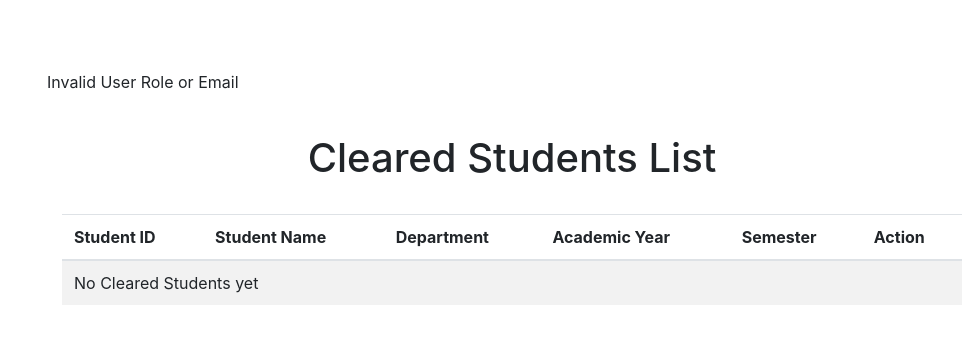
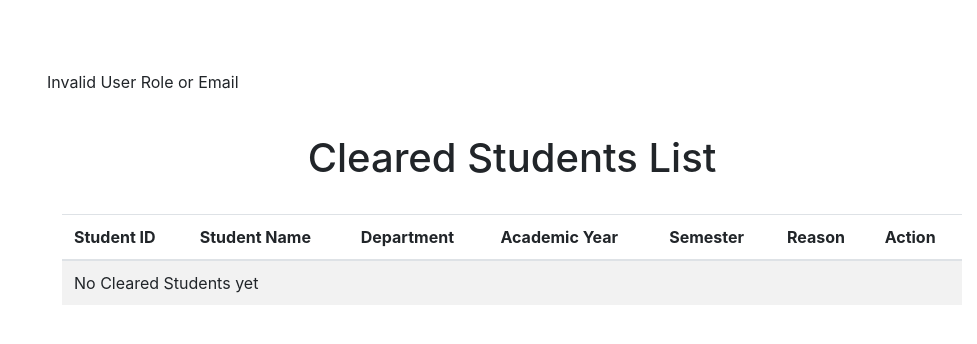
Before and after one commit to drbura/ip2, a PHP site: page /components/actors/cleared.php in a window 1280 px wide. Shown: the top 344 px of the page, without its empty margins (303-1280 px from the left). Run offline with PHP 8.4, Linux system fonts and the light colour scheme; data that the repository does not hold is empty.

Commit message:
Update cleared.php

```diff
--- a/components/actors/cleared.php
+++ b/components/actors/cleared.php
@@ -24,7 +24,7 @@ if ($role_result && $role_result->num_rows > 0) {
     // Fetch all cleared students
     $display_query = "
         SELECT c.student_id, CONCAT(d.first_name, ' ', d.father_name, ' ', d.gfather_name) AS student_name,
-               c.department, c.AcademicYear, c.Semester
+               c.department, c.AcademicYear, c.Semester, c.reason
         FROM clearedstudentslist c
         INNER JOIN ddustudentdata d ON c.student_id = d.student_id
         WHERE c.is_completed = 1";
@@ -54,7 +54,7 @@ if ($role_result && $role_result->num_rows > 0) {
         // Fetch cleared students for the department head
         $display_query = "
             SELECT c.student_id, CONCAT(d.first_name, ' ', d.father_name, ' ', d.gfather_name) AS student_name,
-                   c.department, c.AcademicYear, c.Semester
+                   c.department, c.AcademicYear, c.Semester, c.reason
             FROM clearedstudentslist c
             INNER JOIN ddustudentdata d ON c.student_id = d.student_id
             WHERE c.is_completed = 1 AND c.department = ?";
@@ -89,7 +89,6 @@ $conn->close();
     <script src="https://cdnjs.cloudflare.com/ajax/libs/jquery/3.3.1/jquery.min.js"></script>
     <script src="https://maxcdn.bootstrapcdn.com/bootstrap/4.0.0/js/bootstrap.min.js"></script>
     <style>
-
         body{
             margin-top: 70px;
             margin-left: 350px;
@@ -141,6 +140,7 @@ $conn->close();
                         <th>Department</th>
                         <th>Academic Year</th>
                         <th>Semester</th>
+                        <th>Reason</th> <!-- Added Reason column header -->
                         <th>Action
                             <?php if ($user_role === 'Registrar'): ?>
                                 <button class="btn btn-primary btn-sm" onclick="promoteAll()">Promote All</button>
@@ -159,18 +159,18 @@ $conn->close();
                                     <td><?php echo htmlspecialchars($data_row['department']); ?></td>
                                     <td><?php echo htmlspecialchars($data_row['AcademicYear']); ?></td>
                                     <td><?php echo htmlspecialchars($data_row['Semester']); ?></td>
+                                    <td><?php echo htmlspecialchars($data_row['reason']); ?></td> <!-- Added Reason column -->
                                     <td>
                                         <div class="btn-group">
                                             <a href="student_specific.php?student_id=<?php echo htmlspecialchars($data_row['student_id']); ?>&action=view" class="btn btn-info btn-sm">View PDF</a>
                                             <a href="student_specific.php?student_id=<?php echo htmlspecialchars($data_row['student_id']); ?>&action=download" class="btn btn-success btn-sm">Download PDF</a>
                                         </div>
                                     </td>
-
                                 </tr>
                                 <?php
                             }
                         } else {
-                            echo "<tr><td colspan='6'>No Cleared Students yet</td></tr>";
+                            echo "<tr><td colspan='7'>No Cleared Students yet</td></tr>";
                         }
                         ?>
                     </tbody>
```
Lines whose indentation alone changed are shown as unchanged.
